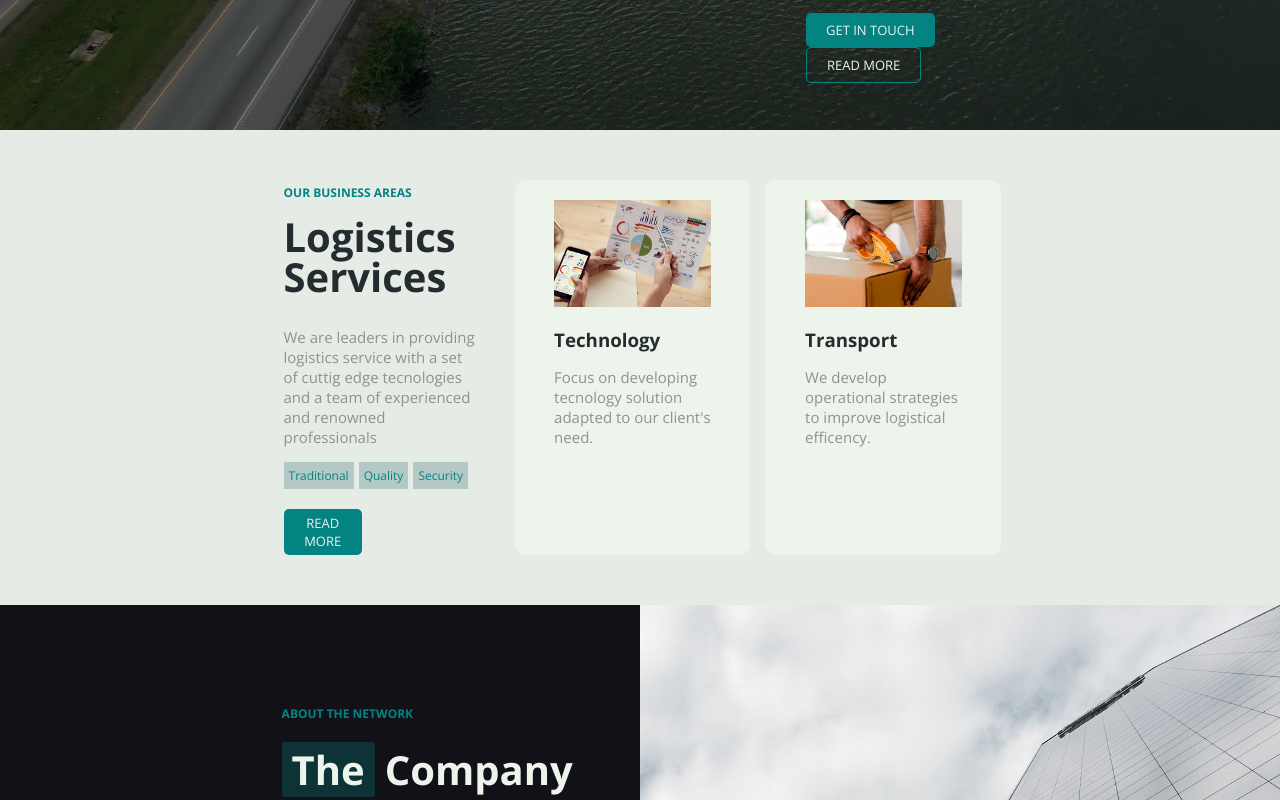
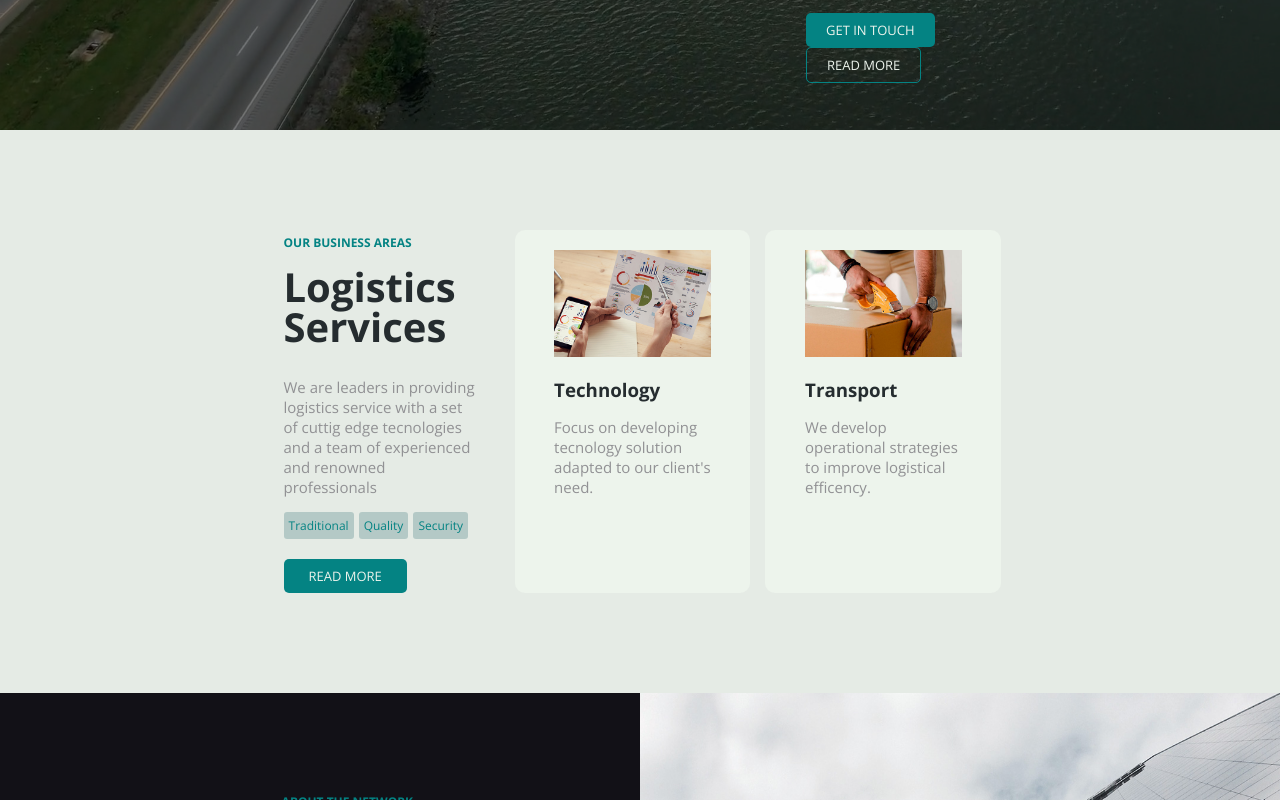
Before and after one commit to DavidePisani/proj-html-vuejs, a Vue app: page / in a window 1280 px wide. Shown: the part 520-1320 px from the top of the page. Built offline with nearby package versions, Linux system fonts and the light colour scheme.

Commit message:
Fine con fix

```diff
--- a/src/App.vue
+++ b/src/App.vue
@@ -42,6 +42,7 @@ export default {
 
   data(){
     return{
+      // struttura dati per compilare l'header
         headerLinks:[
           {
             text: 'HOME',
@@ -50,40 +51,43 @@ export default {
 
           {
             text: 'SERVICE',
-            url: '#',
+            url: '#service',
           },
 
           {
             text: 'SKILLS',
-            url: '#',
+            url: '#skills',
           },
 
           {
             text: 'PARTNERS',
-            url: '#',
+            url: '#partners',
           },
 
           {
             text: 'BLOG',
-            url: '#',
+            url: '#blog',
           },
         ],
-
+        // struttura dati per compilare il footer
         footerLinks:[
           {
             footerTitle:"About",
             element:[ "The Company","Institutional", "Social & Event", "Innovation", "Environment", "Technology" ],
             itemImg:"fa-solid fa-chevron-right",
+            url:"#"
           },
           {
             footerTitle:"Transportr",
             element:[ "Industrial","Chemical", "Packaged", "Construction", "Laminated Wood", "And others" ],
             itemImg:"fa-solid fa-chevron-right",
+            url:"#"
           },
           {
             footerTitle:"Support",
             element:[ "Responsability","Terms of Use", "About Cookies", "Privacy Policy", "Accessibility", "Information" ],
             itemImg:"fa-solid fa-chevron-right",
+            url:"#"
           },
 
         ]
@@ -94,8 +98,4 @@ export default {
 
 <style lang="scss">
  @import './assets/style/common.scss';
-#app {
-
-
-}
 </style>
--- a/src/assets/style/common.scss
+++ b/src/assets/style/common.scss
@@ -1,5 +1,4 @@
 @import url('https://fonts.googleapis.com/css2?family=Open+Sans:wght@400;500;700&display=swap');
-
 *{
     margin:0;
     padding: 0;
--- a/src/components/FooterComponent.vue
+++ b/src/components/FooterComponent.vue
@@ -13,12 +13,12 @@
                 <span class="icon"><i class="fa-solid fa-location-dot"></i> Main Avenue, 987 </span>
                 <a class="btn-transp" href="#"> GET IN TOUCH</a>
             </div>
-
+            <!-- genero 3 card con li -->
             <div v-for="element , index in footerLinks" :key="index" class="card bg-white">
                 <ul>
                     <h4>{{element.footerTitle}}</h4>
                     <li v-for="links, index in element.element" :key="index">
-                        <a href="#"><i :class='element.itemImg'></i>
+                        <a :href='element.url'><i :class='element.itemImg'></i>
                         {{links}}
                         </a>
                     </li>
--- a/src/components/HeaderComponent.vue
+++ b/src/components/HeaderComponent.vue
@@ -39,7 +39,7 @@
                 <div class="nav-links">
                     <ul>
                         <li v-for="links,index in headerLinks " :key="index">
-                        <a href="#">{{links.text}}</a>
+                        <a :href='links.url'>{{links.text}}</a>
                         </li>
 
                         <li>
--- a/src/components/MainBusiness.vue
+++ b/src/components/MainBusiness.vue
@@ -1,5 +1,5 @@
 <template>
-    <section class="business">
+    <section class="business" id="service">
         <div class="container">
             <div class="card">
                 <span>OUR BUSINESS AREAS</span>
@@ -54,7 +54,7 @@ export default {
     margin: 0 auto;
     display: flex;
     justify-content: center;
-    padding-block: 50px;
+    padding-block: 100px;
 
         .bg-white{
             background-color: $color_1;
@@ -90,6 +90,7 @@ export default {
 
             .tag{
                 background-color: rgba($color: $color_12, $alpha: 0.5);
+                border-radius: 3px;
                 margin-right: 5px;
                 font-size: 12px;
                 font-weight: 100;
@@ -99,13 +100,13 @@ export default {
             }
 
             .btn{
-                color: $color_1;
-                background-color:$color_4;
+                color: #edf4ec;
+                background-color: #048383;
                 text-align: center;
                 font-size: 13px;
                 border-radius: 5px;
-                padding: 5px;
-                width: 40%;
+                padding: 8px 25px;
+                display: inline-block;
             }
 
             .mini-card{
--- a/src/components/MainCompany.vue
+++ b/src/components/MainCompany.vue
@@ -1,5 +1,5 @@
 <template>
-  <section class="company">
+  <section class="company" id="skills">
     <div class="container-company">
         <div class="card">
             <p class="about">ABOUT THE NETWORK</p>
--- a/src/components/MainMessage.vue
+++ b/src/components/MainMessage.vue
@@ -1,16 +1,19 @@
 <template>
-<section >
+<section>
     <div class="container">
         <div class="card">
             <p class="about">SAND A MESSAGE</p>
             <span>Get In</span><span class="next">Touch</span>
-            <div class="descriprion">We will respnde to your message as soon as possible</div>
+            <div class="descriprion">We will respond to your message as soon as possible</div>
             <form>
                 <input type="text" placeholder="Name">
                 <input type="email"  placeholder="Email"><br>
                 <input type="number"  placeholder="Number">
                 <select name="info" id="info" >
                     <option value="info">More Info</option>
+                    <option value="support">Support</option>
+                    <option value="ship">Shipment</option>
+                    <option value="track">Tracking</option>
                 </select><br>
                 <textarea name="message" id="message" cols="30" rows="10" placeholder="Message"></textarea>
             </form>
--- a/src/components/MainNewsLetter.vue
+++ b/src/components/MainNewsLetter.vue
@@ -1,5 +1,5 @@
 <template>
-    <section class="newsletter">
+    <section class="newsletter" id="blog">
         <div class="container">
             <div class="card">
                  <p class="about">NEWSLETTER</p>
--- a/src/components/MainPartner.vue
+++ b/src/components/MainPartner.vue
@@ -1,16 +1,13 @@
 <template>
-  <section class="partner">
+  <section class="partner" id="partners">
     <div class="container">
         <ul>
+            <!-- genero le immagini dinamicamente -->
             <li v-for="image , index in partnerImg" :key="index">
                 <img :src="image.url" :alt="image.name">
             </li>
-
-
         </ul>
-
     </div>
-
   </section>
 </template>
 
@@ -19,6 +16,7 @@ export default {
 name:"MainPartner",
     data(){
         return{
+            // struttura dati per generare dinamicamente le immagini
             partnerImg:[
                 {
                     url:require("../assets/img/logo-5.png"),
```
